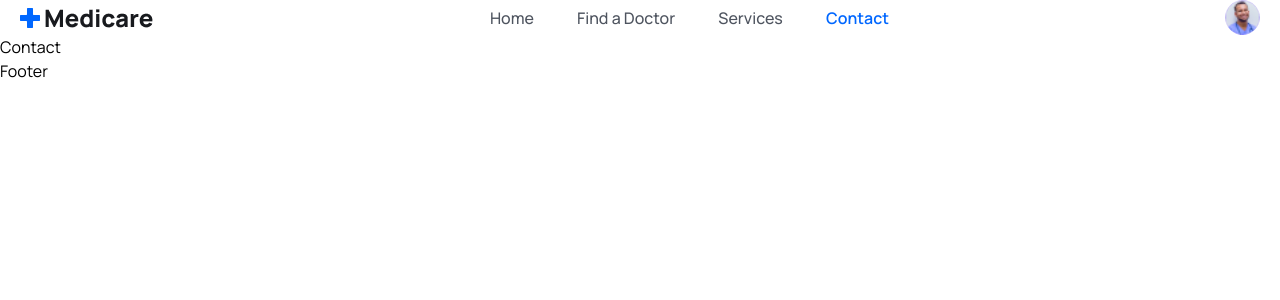
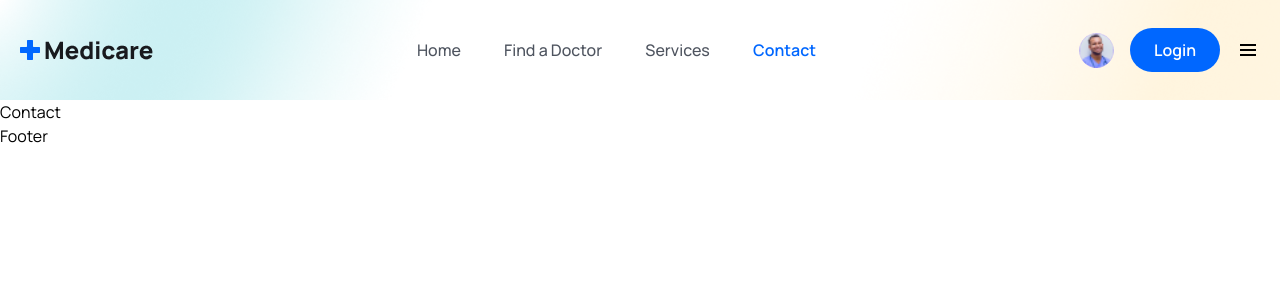
Before and after one commit to sparshgupta121/Techack-4.0, a React (Vite) app in the folder frontend/: page /contact in a window 1280 px wide. Shown: the top 300 px of the page. Built offline with nearby package versions, Linux system fonts and the light colour scheme.

Commit message:
index.css updated

```diff
--- a/frontend/src/components/Header/Header.jsx
+++ b/frontend/src/components/Header/Header.jsx
@@ -2,6 +2,7 @@ import {userEffect, useRef} from "react";
 import logo from "../../assets/images/logo.png";
 import userImg from "../../assets/images/avatar-icon.png";
 import {NavLink, Link} from "react-router-dom";
+import { BiMenu } from "react-icons/bi";
 
 const navLinks = [
   {
@@ -53,7 +54,6 @@ const Header = () => {
 
       {/* =========== nav right ======== */}
       <div className="flex items-center gap-4">
-
         <div>
           <Link to='/'>
             <figure className="w-[35px] h-[35px] rounded-full">
@@ -61,6 +61,17 @@ const Header = () => {
             </figure>
           </Link>
         </div>
+
+        <Link to='/login'>
+          <button className="bg-primaryColor py-2 px-6 text-white font-[600] h-[44px] flex items-center justify-center rounded-[50px]">
+            Login
+          </button>
+        </Link>
+
+        <span>
+          <BiMenu className="w-6 h-6 cursor-pointer" />
+        </span>
+
       </div>
 
       </div>
--- a/frontend/src/index.css
+++ b/frontend/src/index.css
@@ -25,6 +25,10 @@
     .text_para{
         @apply text-[18px] leading-[30px] font-[400] text-textColor mt-[18px];
     }
+
+    .header{
+        @apply bg-[url('./assets/images/mask.png')] bg-no-repeat bg-center bg-cover w-full h-[100px] leading-[100px];
+    }
 }
 
 @media only screen and (max-width: 1024px){
```
